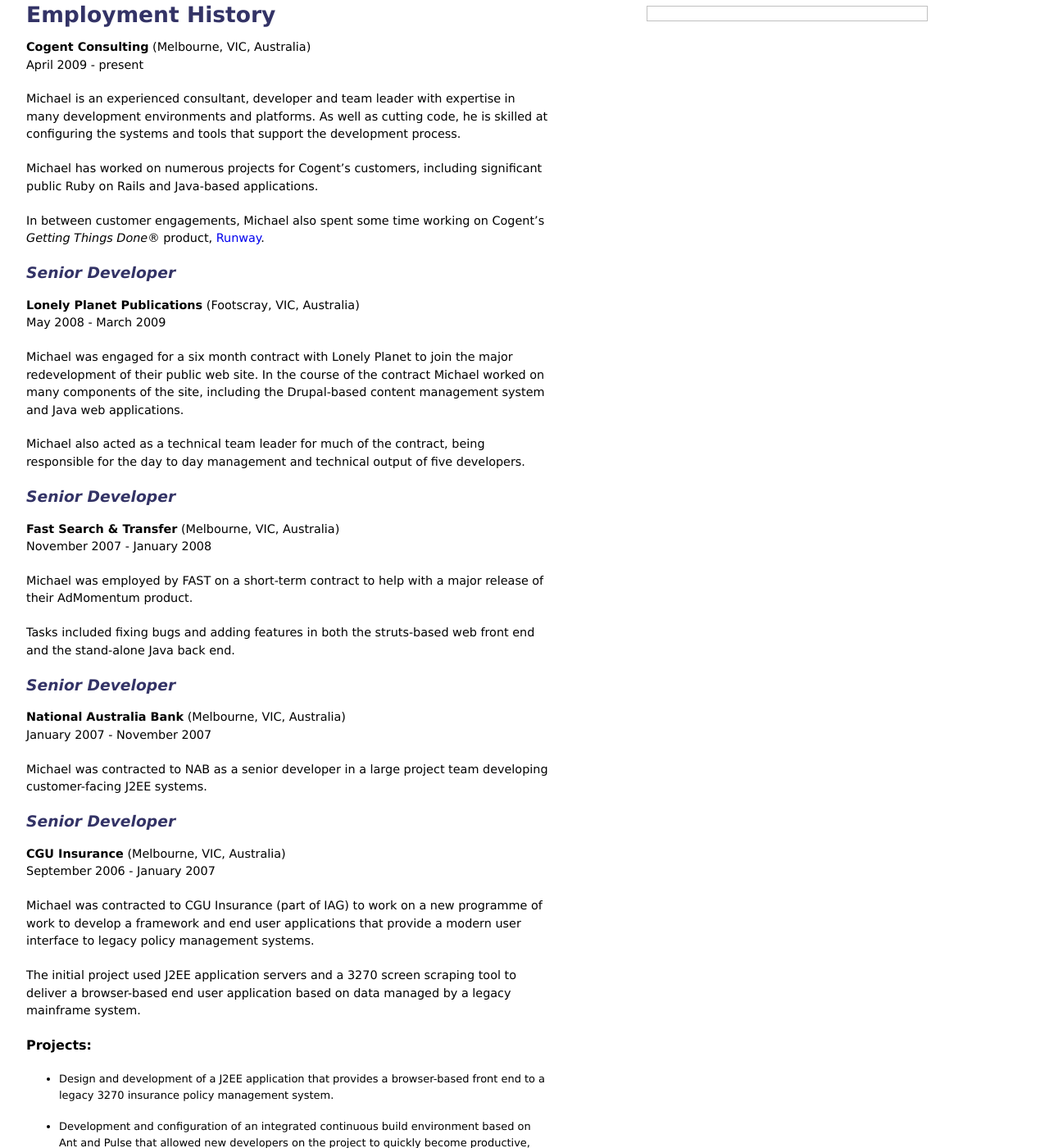
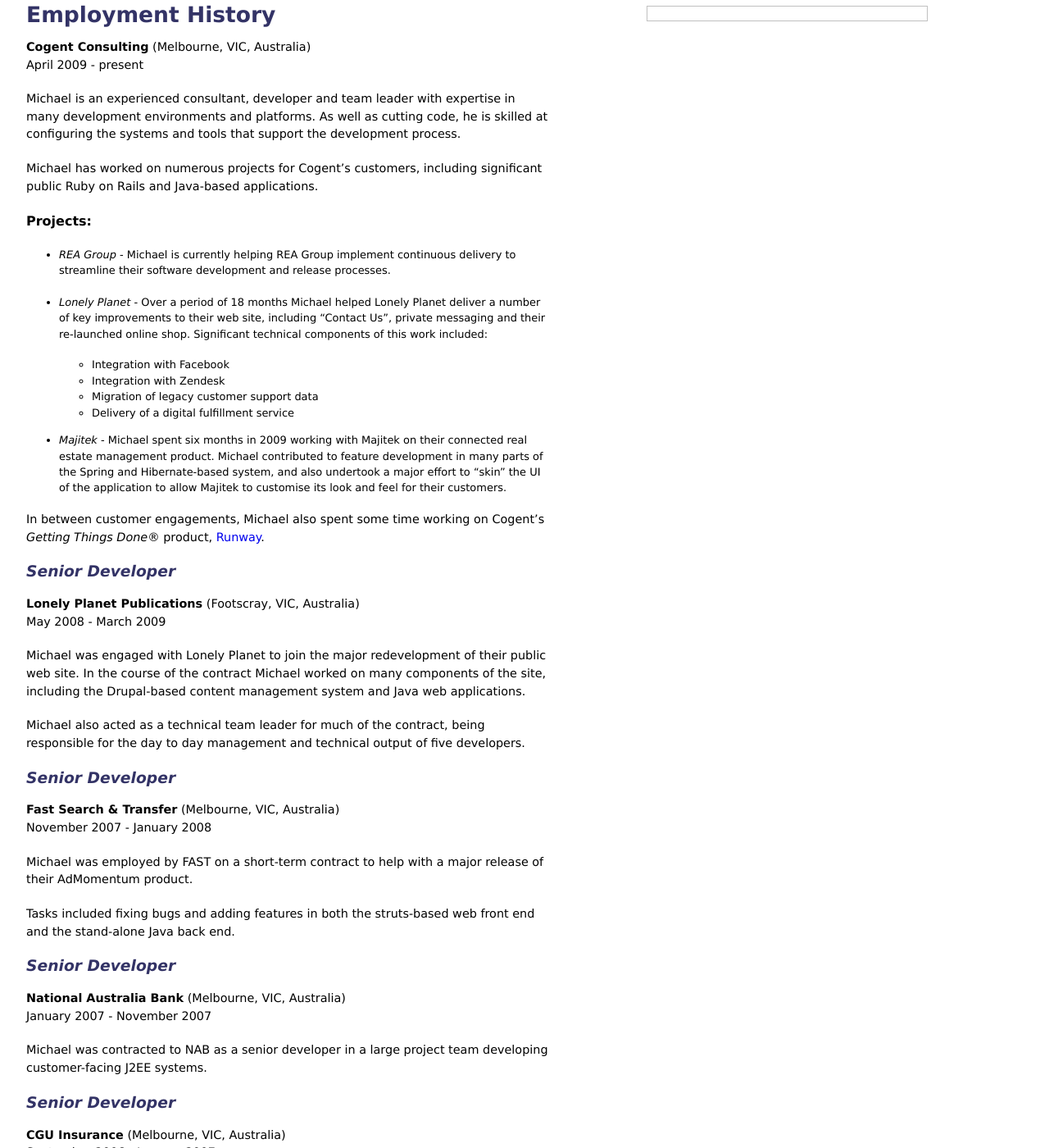
Before and after one commit to mrowe/mikerowecode.com, a Jekyll site: the page built from michael/resume.md, in a window 1280 px wide and 1400 px high, scrolled down 730 px. Shown: the whole window at 82% size. Built offline with Jekyll 4.4.1, drawn with Linux system fonts in a browser that asks for light colours; Markdown is read by kramdown in place of the engine named in the settings; comment, search, counter and statistics services are not loaded.

Commit message:
Add a bit of detail about projects with Cogent

```diff
--- a/michael/resume.md
+++ b/michael/resume.md
@@ -49,20 +49,43 @@ Michael has worked on numerous projects for Cogent's customers,
 including significant public Ruby on Rails and Java-based
 applications.
 
+#### Projects:
+
+* _REA Group_ - Michael is currently helping REA Group implement
+  continuous delivery to streamline their software development and
+  release processes.
+
+* _Lonely Planet_ - Over a period of 18 months Michael helped Lonely
+  Planet deliver a number of key improvements to their web site,
+  including “Contact Us”, private messaging and their re-launched
+  online shop. Significant technical components of this work included:
+
+  * Integration with Facebook
+  * Integration with Zendesk
+  * Migration of legacy customer support data
+  * Delivery of a digital fulfillment service
+
+* _Majitek_ - Michael spent six months in 2009 working with Majitek on
+  their connected real estate management product. Michael contributed
+  to feature development in many parts of the Spring and
+  Hibernate-based system, and also undertook a major effort to “skin”
+  the UI of the application to allow Majitek to customise its look and
+  feel for their customers.
+
 In between customer engagements, Michael also spent some time working
 on Cogent's *Getting Things Done*&reg; product, [Runway][].
 
 [Runway]: http://www.runwayapp.com/
+[Zendesk]: http://www.zendesk.com/
 
 ###_Senior Developer_
 __Lonely Planet Publications__ (Footscray, VIC, Australia)
 May 2008 - March 2009
 
-Michael was engaged for a six month contract with Lonely Planet to
-join the major redevelopment of their public web site. In the course
-of the contract Michael worked on many components of the site,
-including the Drupal-based content management system and Java web
-applications.
+Michael was engaged with Lonely Planet to join the major redevelopment
+of their public web site. In the course of the contract Michael worked
+on many components of the site, including the Drupal-based content
+management system and Java web applications.
 
 Michael also acted as a technical team leader for much of the
 contract, being responsible for the day to day management and
```
